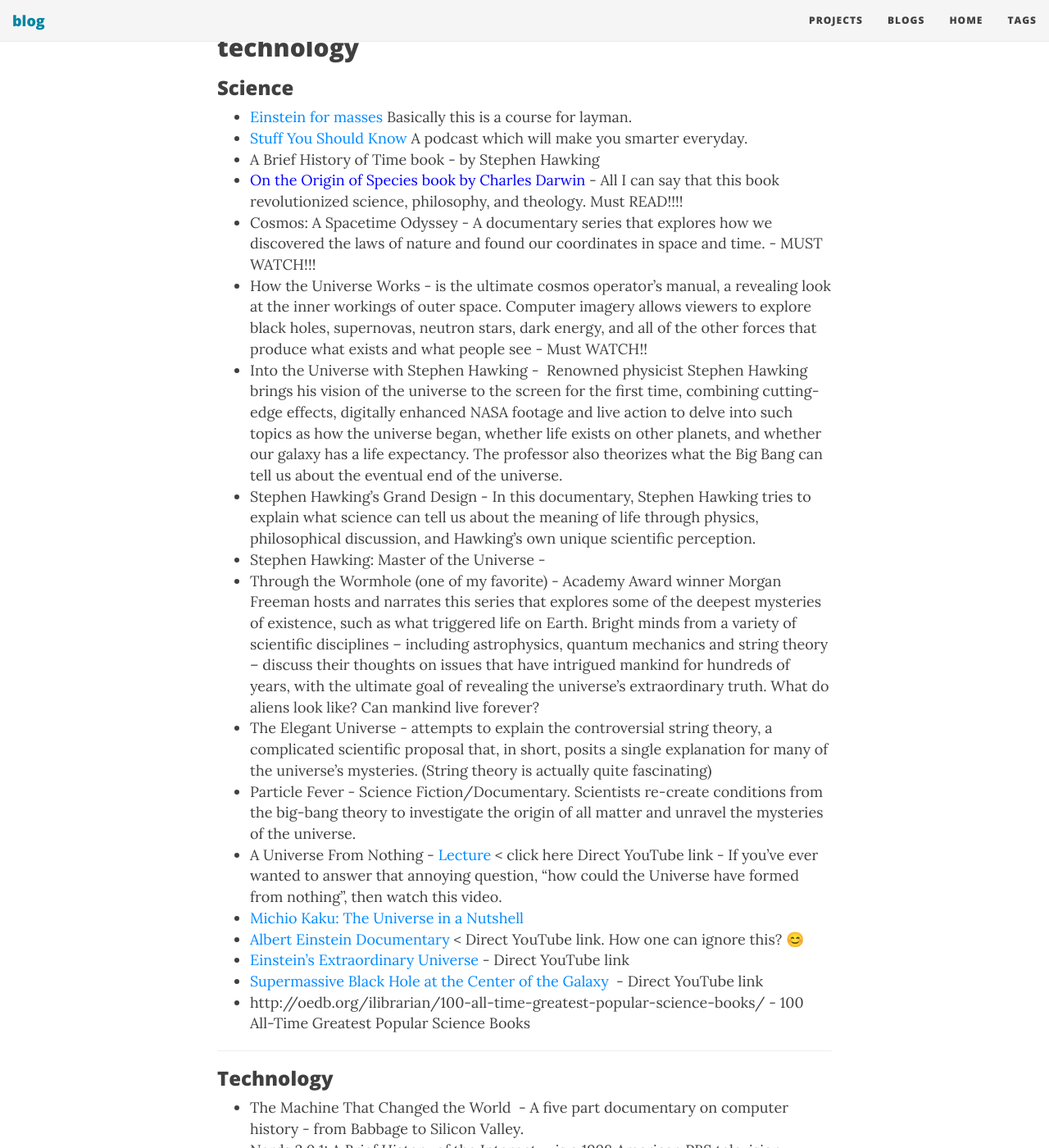
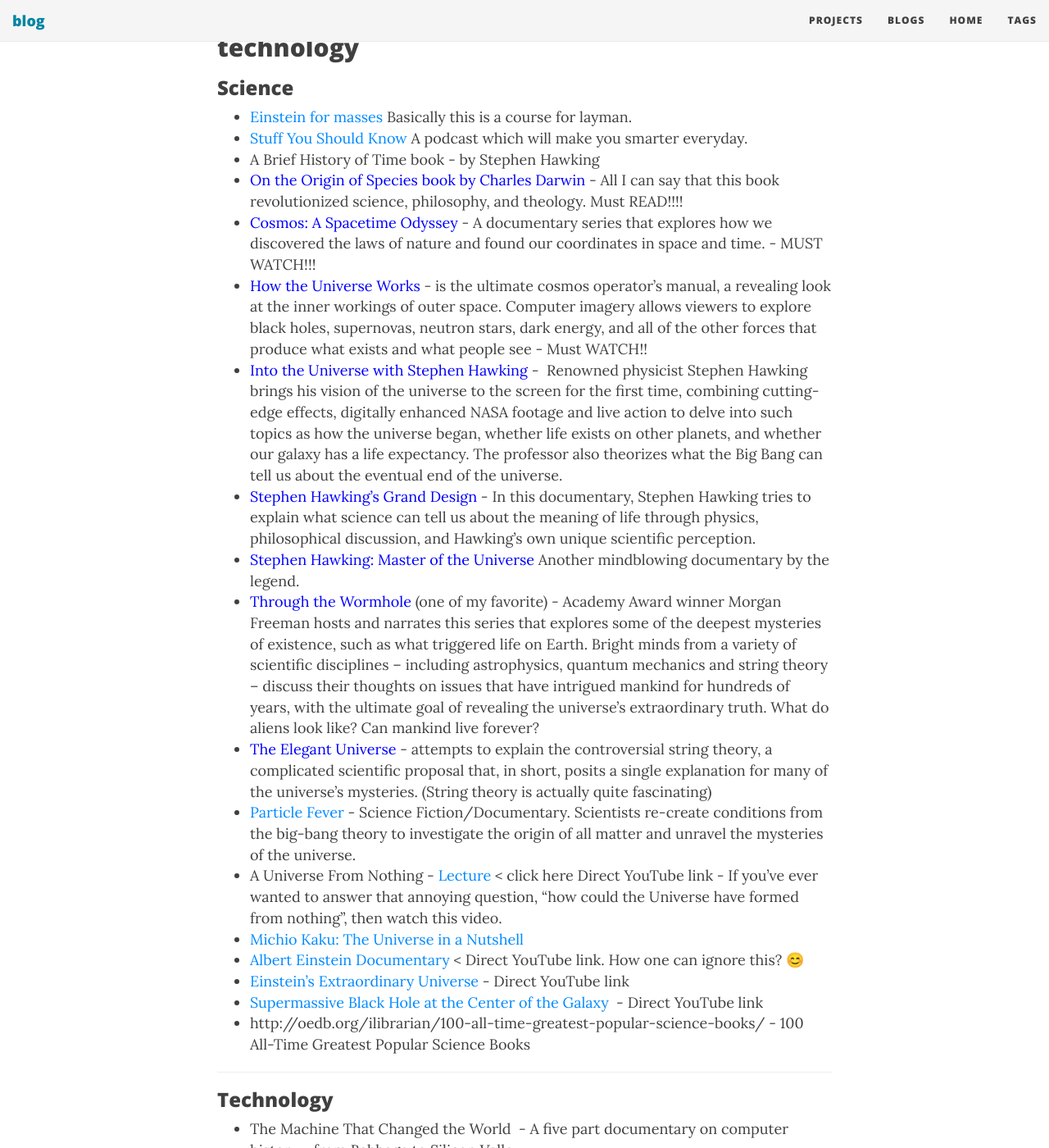
Before and after one commit to themayursinha/blog, a Jekyll site: the page built from _posts/2021-07-13-Things-people-should-read-watch.md, in a window 1280 px wide and 1400 px high, scrolled down 396 px. Shown: the whole window at 82% size. Built offline with Jekyll 4.4.1, drawn with Linux system fonts in a browser that asks for light colours; nearby versions of some CDN libraries; library files that are not in the unit come from our copies; comment, search, counter and statistics services are not loaded.

Commit message:
adding color

```diff
--- a/_posts/2021-07-13-Things-people-should-read-watch.md
+++ b/_posts/2021-07-13-Things-people-should-read-watch.md
@@ -13,14 +13,14 @@
  * [Stuff You Should Know](http://www.stuffyoushouldknow.com/) A podcast which will make you smarter everyday.
  * A Brief History of Time book - by Stephen Hawking
  * <span style="color:blue">On the Origin of Species book by Charles Darwin</span> - All I can say that this book revolutionized science, philosophy, and theology. Must READ!!!!
- * Cosmos: A Spacetime Odyssey - A documentary series that explores how we discovered the laws of nature and found our coordinates in space and time. - MUST WATCH!!!
- * How the Universe Works - is the ultimate cosmos operator's manual, a revealing look at the inner workings of outer space. Computer imagery allows viewers to explore black holes, supernovas, neutron stars, dark energy, and all of the other forces that produce what exists and what people see - Must WATCH!!
- * Into the Universe with Stephen Hawking -  Renowned physicist Stephen Hawking brings his vision of the universe to the screen for the first time, combining cutting-edge effects, digitally enhanced NASA footage and live action to delve into such topics as how the universe began, whether life exists on other planets, and whether our galaxy has a life expectancy. The professor also theorizes what the Big Bang can tell us about the eventual end of the universe.
- * Stephen Hawking's Grand Design - In this documentary, Stephen Hawking tries to explain what science can tell us about the meaning of life through physics, philosophical discussion, and Hawking's own unique scientific perception.
- * Stephen Hawking: Master of the Universe -
- * Through the Wormhole (one of my favorite) - Academy Award winner Morgan Freeman hosts and narrates this series that explores some of the deepest mysteries of existence, such as what triggered life on Earth. Bright minds from a variety of scientific disciplines -- including astrophysics, quantum mechanics and string theory -- discuss their thoughts on issues that have intrigued mankind for hundreds of years, with the ultimate goal of revealing the universe's extraordinary truth. What do aliens look like? Can mankind live forever?
- * The Elegant Universe - attempts to explain the controversial string theory, a complicated scientific proposal that, in short, posits a single explanation for many of the universe's mysteries. (String theory is actually quite fascinating)
- * Particle Fever - Science Fiction/Documentary. Scientists re-create conditions from the big-bang theory to investigate the origin of all matter and unravel the mysteries of the universe.
+ * <span style="color:blue">Cosmos: A Spacetime Odyssey</span> - A documentary series that explores how we discovered the laws of nature and found our coordinates in space and time. - MUST WATCH!!!
+ * <span style="color:blue">How the Universe Works</span> - is the ultimate cosmos operator's manual, a revealing look at the inner workings of outer space. Computer imagery allows viewers to explore black holes, supernovas, neutron stars, dark energy, and all of the other forces that produce what exists and what people see - Must WATCH!!
+ * <span style="color:blue">Into the Universe with Stephen Hawking</span> -  Renowned physicist Stephen Hawking brings his vision of the universe to the screen for the first time, combining cutting-edge effects, digitally enhanced NASA footage and live action to delve into such topics as how the universe began, whether life exists on other planets, and whether our galaxy has a life expectancy. The professor also theorizes what the Big Bang can tell us about the eventual end of the universe.
+ * <span style="color:blue">Stephen Hawking's Grand Design</span> - In this documentary, Stephen Hawking tries to explain what science can tell us about the meaning of life through physics, philosophical discussion, and Hawking's own unique scientific perception.
+ * <span style="color:blue">Stephen Hawking: Master of the Universe</span> Another mindblowing documentary by the legend.
+ * <span style="color:blue">Through the Wormhole</span> (one of my favorite) - Academy Award winner Morgan Freeman hosts and narrates this series that explores some of the deepest mysteries of existence, such as what triggered life on Earth. Bright minds from a variety of scientific disciplines -- including astrophysics, quantum mechanics and string theory -- discuss their thoughts on issues that have intrigued mankind for hundreds of years, with the ultimate goal of revealing the universe's extraordinary truth. What do aliens look like? Can mankind live forever?
+ * <span style="color:blue">The Elegant Universe</span> - attempts to explain the controversial string theory, a complicated scientific proposal that, in short, posits a single explanation for many of the universe's mysteries. (String theory is actually quite fascinating)
+ * [Particle Fever](https://www.imdb.com/title/tt1385956/) - Science Fiction/Documentary. Scientists re-create conditions from the big-bang theory to investigate the origin of all matter and unravel the mysteries of the universe.
  * A Universe From Nothing - [Lecture](https://www.youtube.com/watch?v=7ImvlS8PLIo) < click here Direct YouTube link - If you've ever wanted to answer that annoying question, "how could the Universe have formed from nothing", then watch this video.
  * [Michio Kaku: The Universe in a Nutshell](https://www.youtube.com/watch?v=0NbBjNiw4tk)
  * [Albert Einstein Documentary](https://www.youtube.com/watch?v=mPfdBSxdwNA) < Direct YouTube link. How one can ignore this? 😊
```
